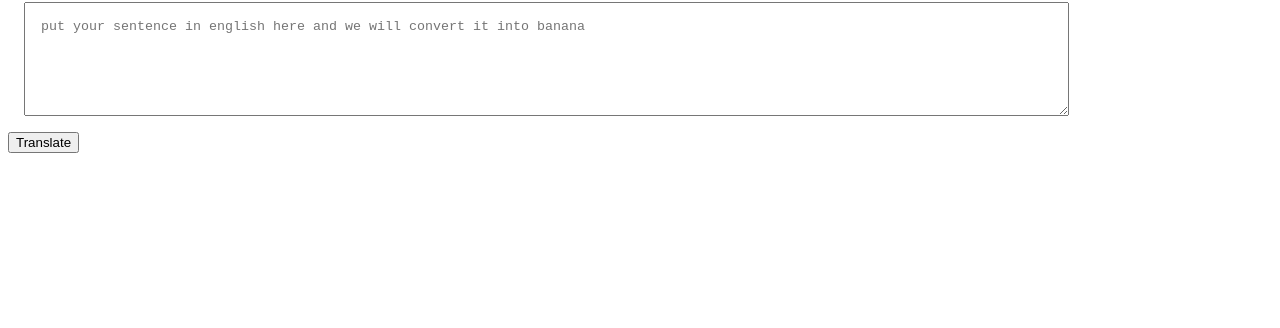
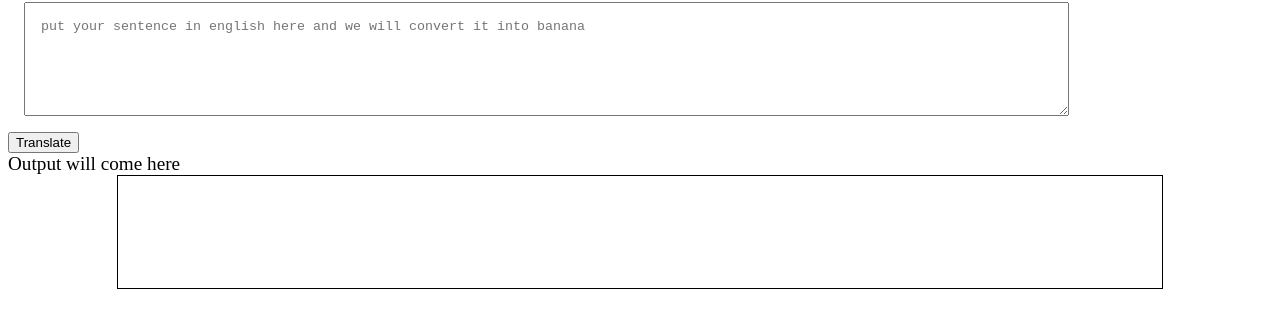
Before and after one commit to theonly-rm/banana-translator-app, a plain HTML site: page index.html in a window 1280 px wide. Shown: the part 78-406 px from the top of the page. Drawn offline with Linux system fonts and the light colour scheme.

Commit message:
input output processing done

```diff
--- a/app.js
+++ b/app.js
@@ -1,9 +1,16 @@
 let btnTranslate = document.querySelector("#btn-translate");
 let txtInput = document.querySelector("#txt-input");
+let outputDiv = document.querySelector("#output");
+
+// outputDiv.innerText="Rachit Mahajan"
+// function clickHandler() {
+//     console.log("clicked");
+//     console.log("input:", txtInput.value);
+//     console.log("")
+// }
 
 function clickHandler() {
-    console.log("clicked");
-    console.log("input:", txtInput.value);
+    outputDiv.innerText="abchdkritejwmpxoanwgfure " + txtInput.value;
 }
 
 btnTranslate.addEventListener("click", clickHandler);
--- a/index.html
+++ b/index.html
@@ -12,6 +12,14 @@
             width: 80%;
             display: block;
         }
+
+        #output {
+            border: 1px solid black;
+            height: 10vh;
+            width: 80%;
+            margin: auto;
+            padding: 1rem;
+        }
     </style>
 </head>
 <body>
@@ -20,6 +28,9 @@
     id="txt-input"
     placeholder="put your sentence in english here and we will convert it into banana"></textarea>
     <button id="btn-translate">Translate</button>
+    <div style="font-size: larger;">Output will come here</div>
+
+    <div id="output"></div>
 
     <script src="app.js"></script>
 </body>
```
